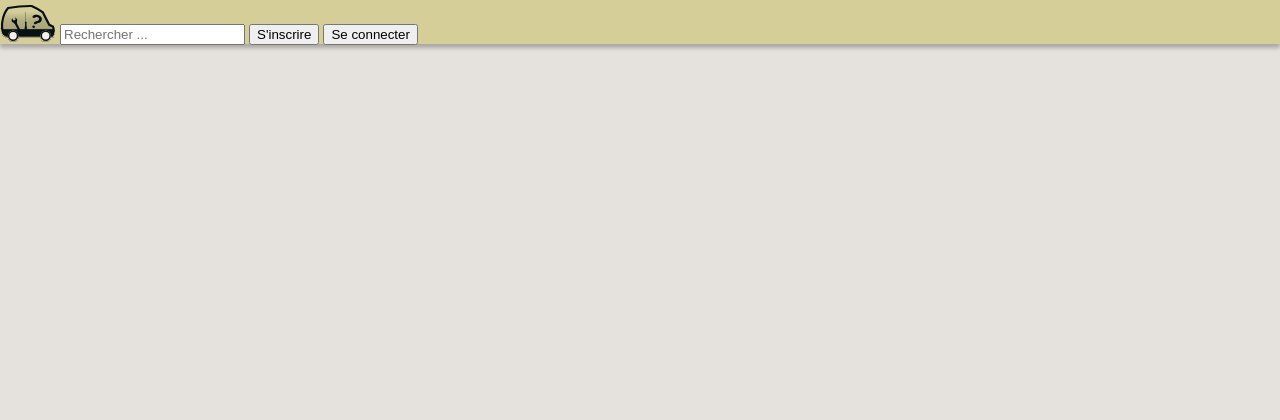
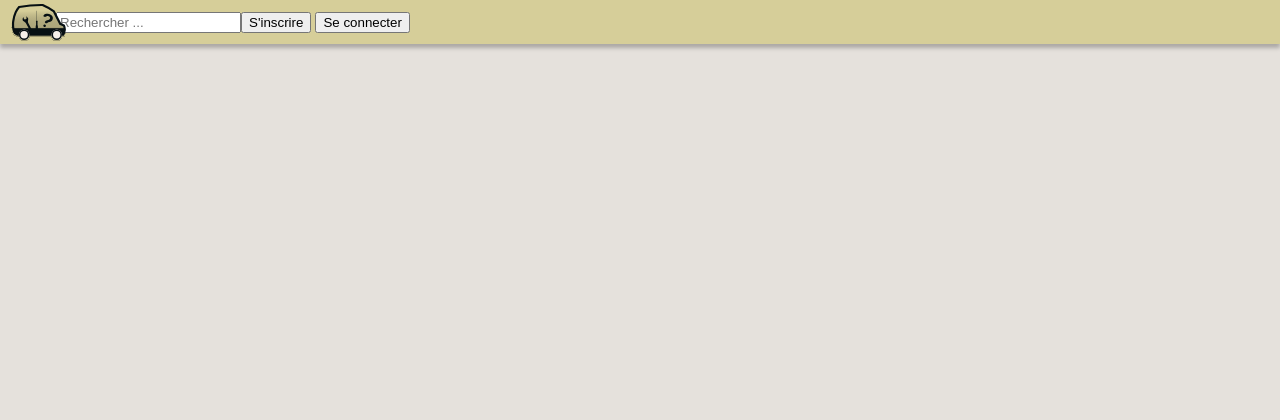
Before and after one commit to axel-paillaud/van-project, a PHP site: page /vancraft/index.php in a window 1280 px wide. Shown: the top 420 px of the page. Run offline with PHP 8.4, Linux system fonts and the light colour scheme.

Commit message:
try flexbox on header nav

```diff
--- a/vancraft/style.css
+++ b/vancraft/style.css
@@ -9,14 +9,24 @@ body {
     height: 44px;
     width: 100%;
     position: fixed;
+    display: flex;
+    align-items: center;
+}
+
+.header-container-button {
+    justify-content: flex-end;
 }
 
 .logo-xs {
+    display: flex;
     position: relative;
-    top: 4px;
+    left: 20%;
 }
 
 .btn-orange {
     position: relative;
-    right: 0px;
 }
+
+.btn-orange-log-in {
+    position: relative;
+}
--- a/vancraft/templates/header/header.php
+++ b/vancraft/templates/header/header.php
@@ -1,6 +1,8 @@
 <div class="header-container-offline">
     <a href="index.php"><img class="logo-xs" src="images/logo/logo_xs.svg" alt="logo xs" /></a>
     <input type="text" class="search-bar-primary" name="search-bar" placeholder="Rechercher ...">
-    <button type="button" class="btn-orange" name="sign-in" >S'inscrire</button>
-    <button type="button" class="btn-orange-log-in" name="log-in" >Se connecter</button>
+    <div class="header-container-button">
+        <button type="button" class="btn-orange" name="sign-in" >S'inscrire</button>
+        <button type="button" class="btn-orange-log-in" name="log-in" >Se connecter</button>
+    </div>
 </div>
```
